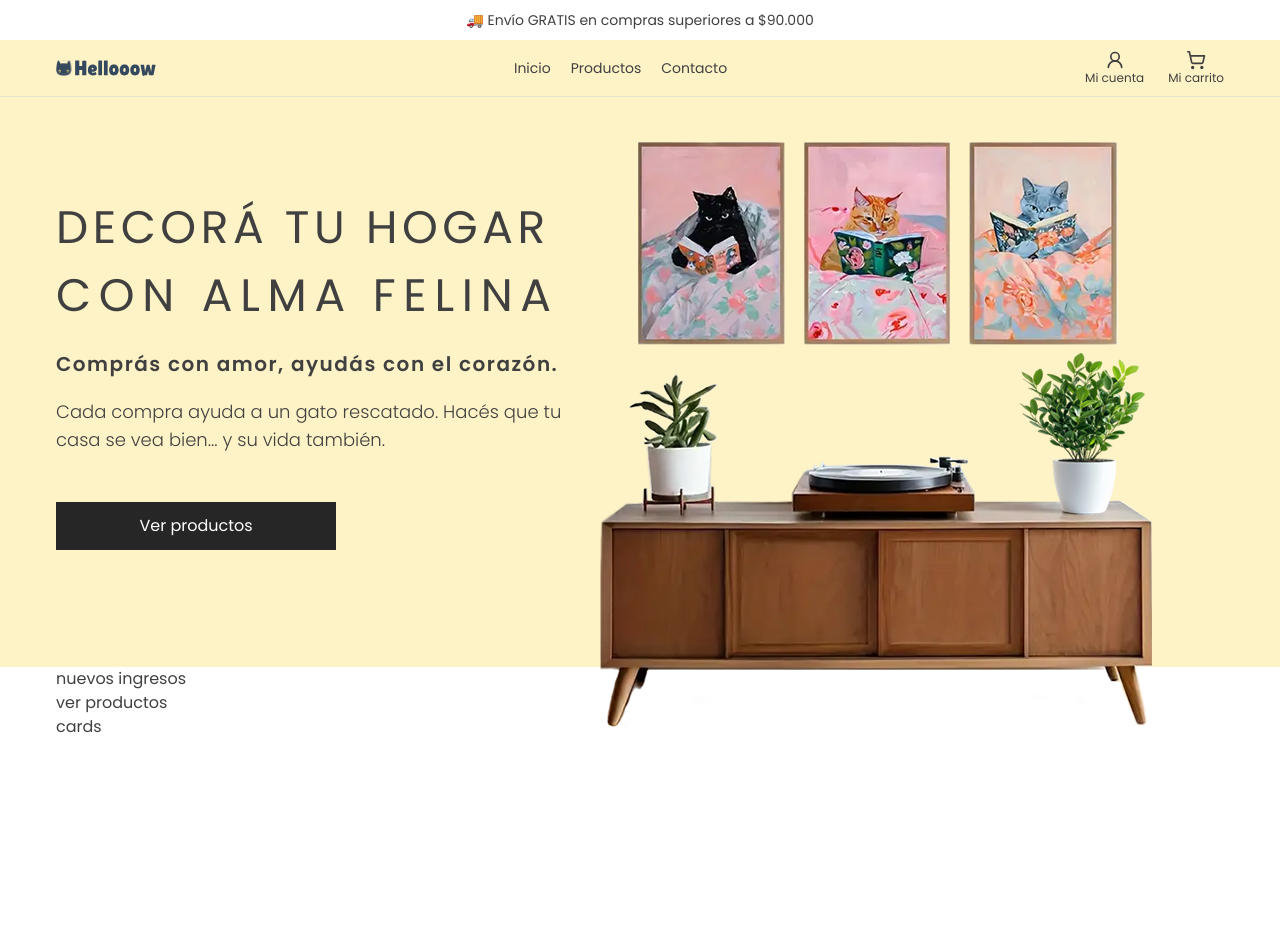
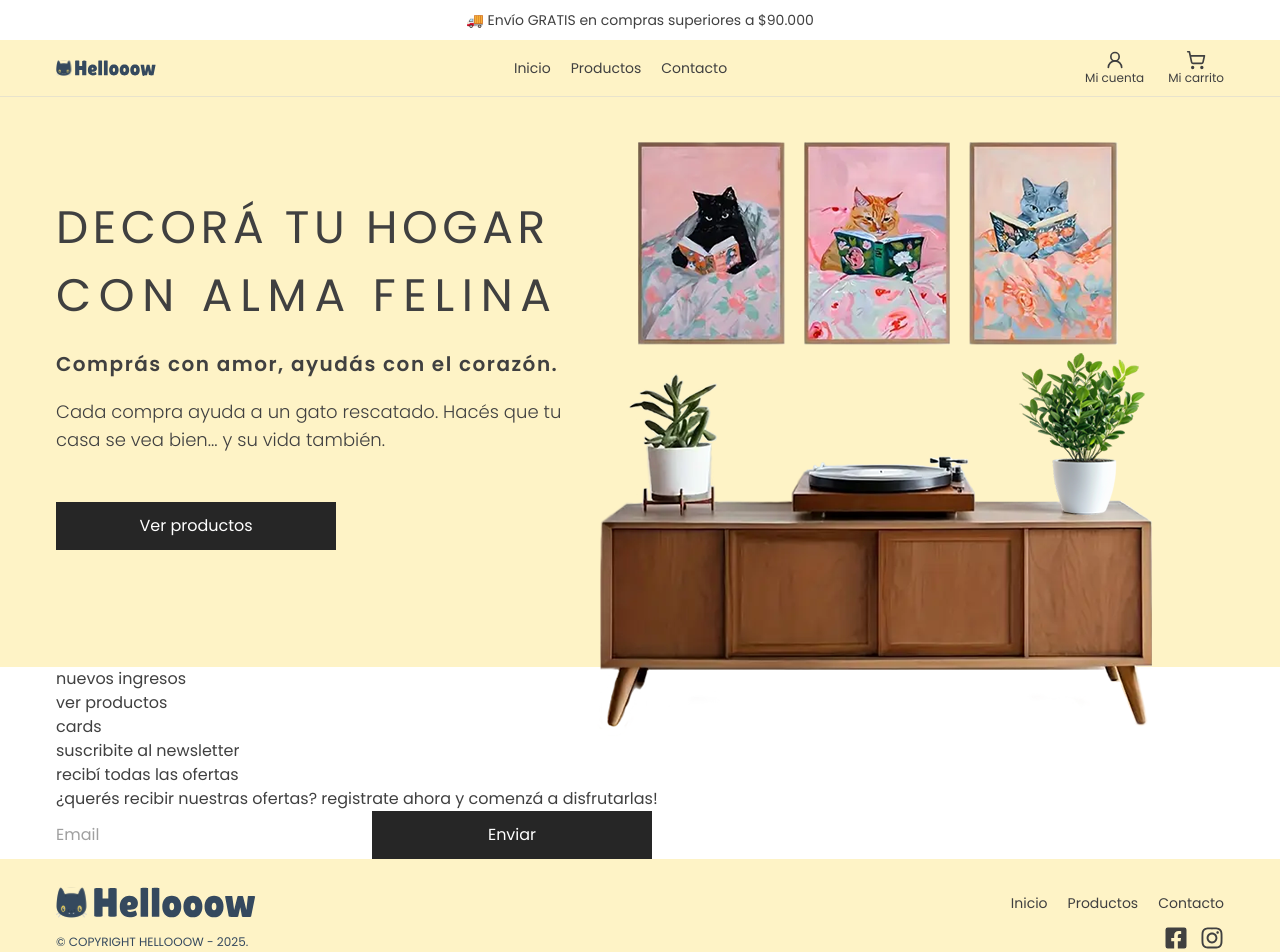
Before and after one commit to TrelawneyJourney/hellooow, a React (Vite) app: page / in a window 1280 px wide. Shown: the top 952 px of the page. Before the commit the page ends 800 px from the top, so only its background shows below. Built offline with nearby package versions, Linux system fonts and the light colour scheme.

Commit message:
add footer

```diff
--- /dev/null
+++ b/src/components/CardImg.jsx
@@ -0,0 +1,14 @@
+import Button from "./Button";
+
+export default function CardImg() {
+  return (
+    <div className="flex flex-col">
+      <img src="" alt="" />
+      <div>
+        <p></p>
+        <p></p>
+        <Button>Agregar</Button>
+      </div>
+    </div>
+  );
+}
--- a/src/index.css
+++ b/src/index.css
@@ -6,6 +6,7 @@
   --font-poppins: "Poppins", "sans-serif";
   --text-hero: 45.521px;
   --text-hero--letter-spacing: 4.552px;
+  --color-hellow-primary: #35495e;
 }
 
 :root {
--- a/src/pages/HomePage.jsx
+++ b/src/pages/HomePage.jsx
@@ -1,5 +1,7 @@
+import Footer from "../sections/Footer";
 import Header from "../sections/Header";
 import Hero from "../sections/Hero";
+import Newsletter from "../sections/Newsletter";
 import NuevosIngresos from "../sections/NuevosIngresos";
 
 function HomePage() {
@@ -8,6 +10,8 @@ function HomePage() {
       <Header />
       <Hero />
       <NuevosIngresos />
+      <Newsletter />
+      <Footer />
     </div>
   );
 }
--- a/src/sections/Footer.jsx
+++ b/src/sections/Footer.jsx
@@ -1,9 +1,38 @@
 import Container from "../components/Container";
+import logo from "../../public/logo.svg";
+import { FaFacebookSquare } from "react-icons/fa";
+import { FaInstagram } from "react-icons/fa";
 
 export default function Footer() {
   return (
-    <section>
-      <Container></Container>
+    <section className="bg-amber-100">
+      <Container>
+        <div className="flex flex-col py-5 place-items-stretch">
+          <div className="flex justify-between items-center">
+            <div className="logo w-[200px]">
+              <img src={logo} alt="" />
+            </div>
+            <div className="nav">
+              <nav>
+                <ul className="flex gap-5 text-sm">
+                  <li>Inicio</li>
+                  <li>Productos</li>
+                  <li>Contacto</li>
+                </ul>
+              </nav>
+            </div>
+          </div>
+          <div className="flex justify-between items-end">
+            <p className="uppercase text-xs text-hellow-primary">
+              © Copyright hellooow - 2025.
+            </p>
+            <div className="flex gap-3">
+              <FaFacebookSquare className="text-2xl" />
+              <FaInstagram className="text-2xl" />
+            </div>
+          </div>
+        </div>
+      </Container>
     </section>
   );
 }
--- a/src/sections/Newsletter.jsx
+++ b/src/sections/Newsletter.jsx
@@ -1,5 +1,30 @@
+import Button from "../components/Button";
 import Container from "../components/Container";
 
 export default function Newsletter() {
-  return <Container></Container>;
+  return (
+    <Container>
+      <div className="flex flex-col justify-end">
+        <div>
+          <p>suscribite al newsletter</p>
+        </div>
+        <div className="texto-img">
+          <div>
+            <div>
+              <p>recibí todas las ofertas</p>
+              <p>
+                ¿querés recibir nuestras ofertas? registrate ahora y comenzá a
+                disfrutarlas!
+              </p>
+              <input type="email" placeholder="Email" />
+              <Button>Enviar</Button>
+            </div>
+          </div>
+          <div>
+            <img src="" alt="" />
+          </div>
+        </div>
+      </div>
+    </Container>
+  );
 }
```
